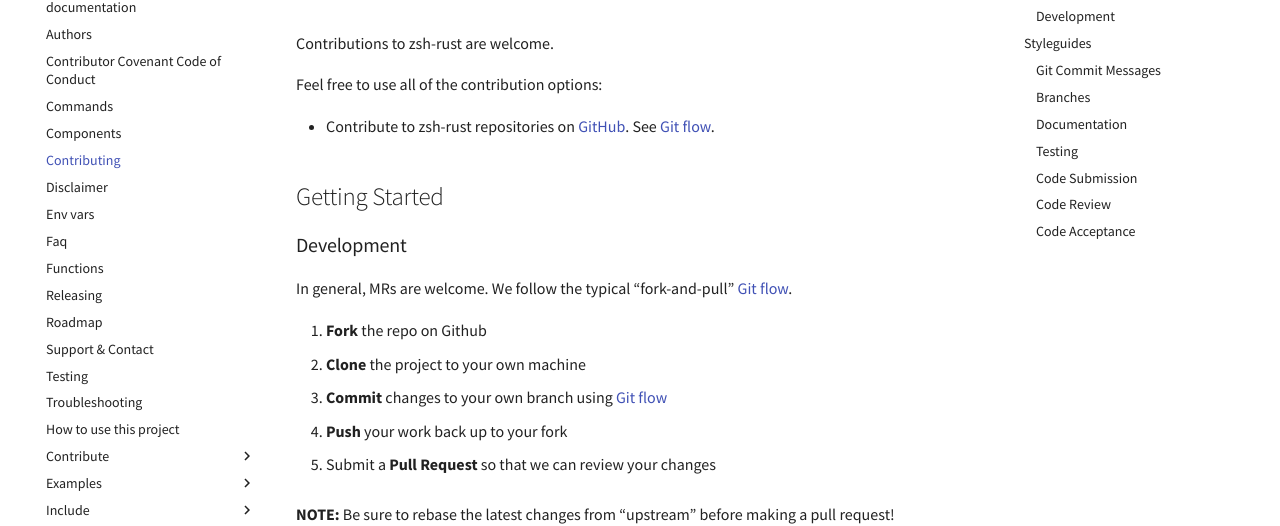
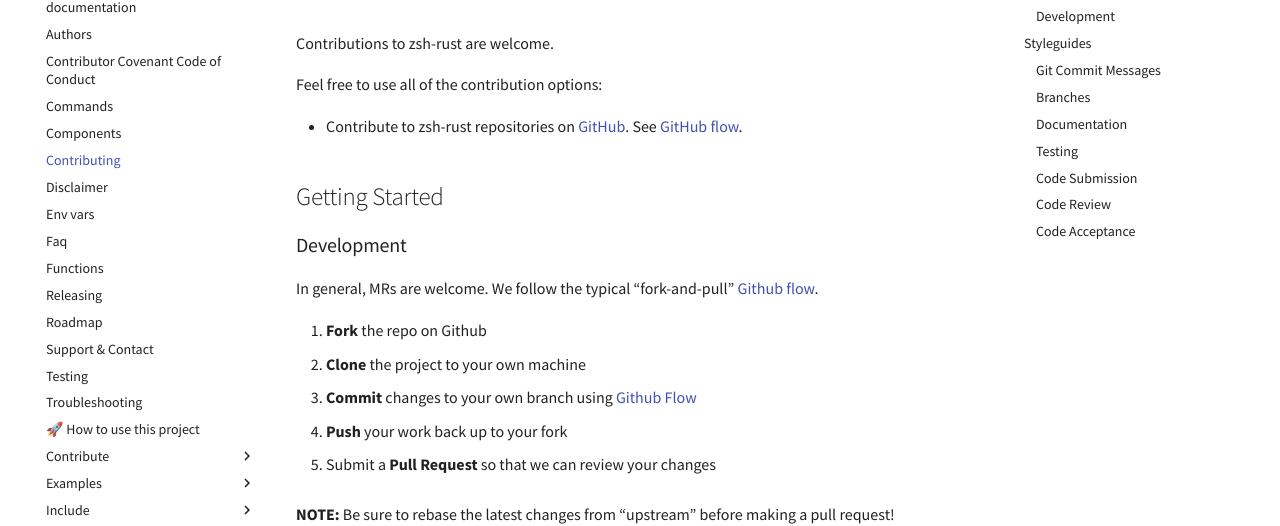
Before and after one commit to luismayta/zsh-rust, an MkDocs documentation site: the page built from docs/contributing.md, in a window 1280 px wide and 900 px high. Shown: the part 149-675 px from the top of the window. Built offline with MkDocs 1.6.1 and Material for MkDocs 9.7.7, drawn with Linux system fonts in a browser that asks for light colours; comment, search, counter and statistics services are not loaded.

```diff
--- a/Taskfile.yml
+++ b/Taskfile.yml
@@ -61,6 +61,7 @@ env:
   README_YAML: provision/generators/README.yaml
   README_TEMPLATE: provision/templates/README.tpl.md
   README_INCLUDES: file://
+  TERRAFORM_PATH: ./
 
 dotenv:
   - .env
@@ -71,7 +72,7 @@ vars:
   DOCKER_PLATFORM: linux/amd64
   REVIEWERS: luismayta
   PYTHON_VERSION: 3.11.5
-  NODE_VERSION: v20.9.0
+  NODE_VERSION: v20.18.3
   GIT_IGNORES: python,node,go,zsh,sonar,java,maven,intellij+all,terraform,linux
   GOLANGCI_VERSION: 1.42.0
   TERRAFORM_VERSION: 1.10.5
@@ -85,9 +86,12 @@ vars:
     .task
     .terraform.lock.hcl
     *.lock.hcl
+    *.lock
     *.zip
     .external_modules
     vendor
+    charts
+    .DS_Store
 
 tasks:
   default:
--- a/docs/contributing.md
+++ b/docs/contributing.md
@@ -12,20 +12,20 @@ Contributions to zsh-rust are welcome.
 
 Feel free to use all of the contribution options:
 
-- Contribute to zsh-rust repositories on [GitHub](https://github.com/luismayta/zsh-rust). See [Git flow](./contribute/github-flow.md).
+- Contribute to zsh-rust repositories on [GitHub](https://github.com/luismayta/zsh-rust). See [GitHub flow](./contribute/github-flow.md).
 
 ## Getting Started
 
 ### Development
 
-In general, MRs are welcome. We follow the typical "fork-and-pull" [Git flow](./contribute/github-flow.md).
+In general, MRs are welcome. We follow the typical "fork-and-pull" [Github flow](./contribute/github-flow.md).
 
-1.  **Fork** the repo on Github
-2.  **Clone** the project to your own machine
-3.  **Commit** changes to your own branch using [Git flow](./contribute/github-flow.md)
-4.  **Push** your work back up to your fork
+1. **Fork** the repo on Github
+2. **Clone** the project to your own machine
+3. **Commit** changes to your own branch using [Github Flow](./contribute/github-flow.md)
+4. **Push** your work back up to your fork
 
-5.  Submit a **Pull Request** so that we can review your changes
+5. Submit a **Pull Request** so that we can review your changes
 
 **NOTE:** Be sure to rebase the latest changes from "upstream" before making a pull request!
 
@@ -69,7 +69,7 @@ Examples commit messages:
 
 ### Branches
 
-See [Git flow](./contribute/github-flow.md).
+See [Github Flow](./contribute/github-flow.md).
 
 ### Documentation
 
```
Also changed, not shown: docs/examples/common.md (+7 -1 lines), docs/usage.md (+1 -1 lines), 1 other file.
